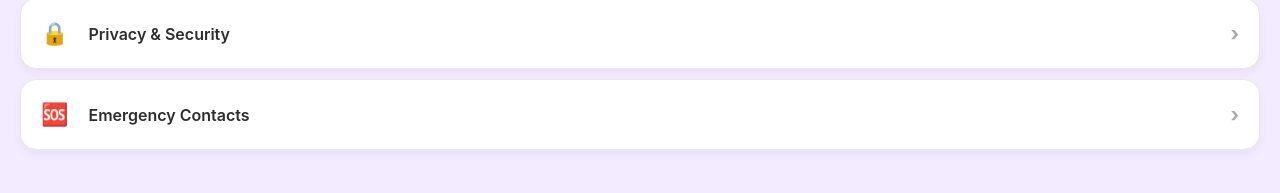
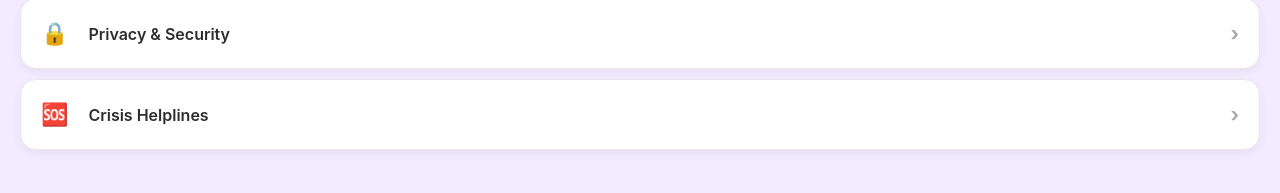
Before and after one commit to lial03/AuraCare, a React (Vite) app: page /profile in a window 1280 px wide. Shown: the part 409-602 px from the top of the page. Built offline with nearby package versions, Linux system fonts and the light colour scheme; no server answers; sample sign-in values are in the browser's storage; the HTML template or start-up script is replaced by a standard one.

Commit message:
fix: crisis helplines cleanup

```diff
--- a/src/Profile.jsx
+++ b/src/Profile.jsx
@@ -118,7 +118,7 @@ const Profile = () => {
                     <Link to="/notifications" className="settings-link"><div className="settings-item"><span className="item-icon">🔔</span><span className="item-text">Notifications</span><span className="arrow-icon">›</span></div></Link>
                     <Link to="/support-circle" className="settings-link"><div className="settings-item"><span className="item-icon">👥</span><span className="item-text">My Support Circle</span><span className="arrow-icon">›</span></div></Link>
                     <Link to="/privacy" className="settings-link"><div className="settings-item"><span className="item-icon">🔒</span><span className="item-text">Privacy & Security</span><span className="arrow-icon">›</span></div></Link>
-                    <Link to="/support-circle" className="settings-link"><div className="settings-item"><span className="item-icon">🆘</span><span className="item-text">Emergency Contacts</span><span className="arrow-icon">›</span></div></Link>
+                    <Link to="/resources" className="settings-link"><div className="settings-item"><span className="item-icon">🆘</span><span className="item-text">Crisis Helplines</span><span className="arrow-icon">›</span></div></Link>
                 </div>
             )}
 
--- a/src/Resources.jsx
+++ b/src/Resources.jsx
@@ -158,12 +158,13 @@ const Resources = () => {
               <span className="booster-icon">🌿</span> 5-Minute Breathing Exercise
             </button>
           </Link>
-          <a href="https://www.youtube.com/watch?v=tck7E11SdR8" target="_blank" rel="noopener noreferrer" className="booster-link">
+          {/* FIX APPLIED: Changed <a> to <Link> pointing to the internal Music component route */}
+          <Link to="/resources/music" className="booster-link">
             {/* Apply highlight style if AI recommends 'music' */}
             <button className="booster-button music" style={getHighlightStyle('music')}>
               <span className="booster-icon">🎵</span> Calming Music Playlist
             </button>
-          </a>
+          </Link>
           <Link to="/resources/journaling" className="booster-link">
             {/* Apply highlight style if AI recommends 'journaling' */}
             <button className="booster-button journaling" style={getHighlightStyle('journaling')}>
```
